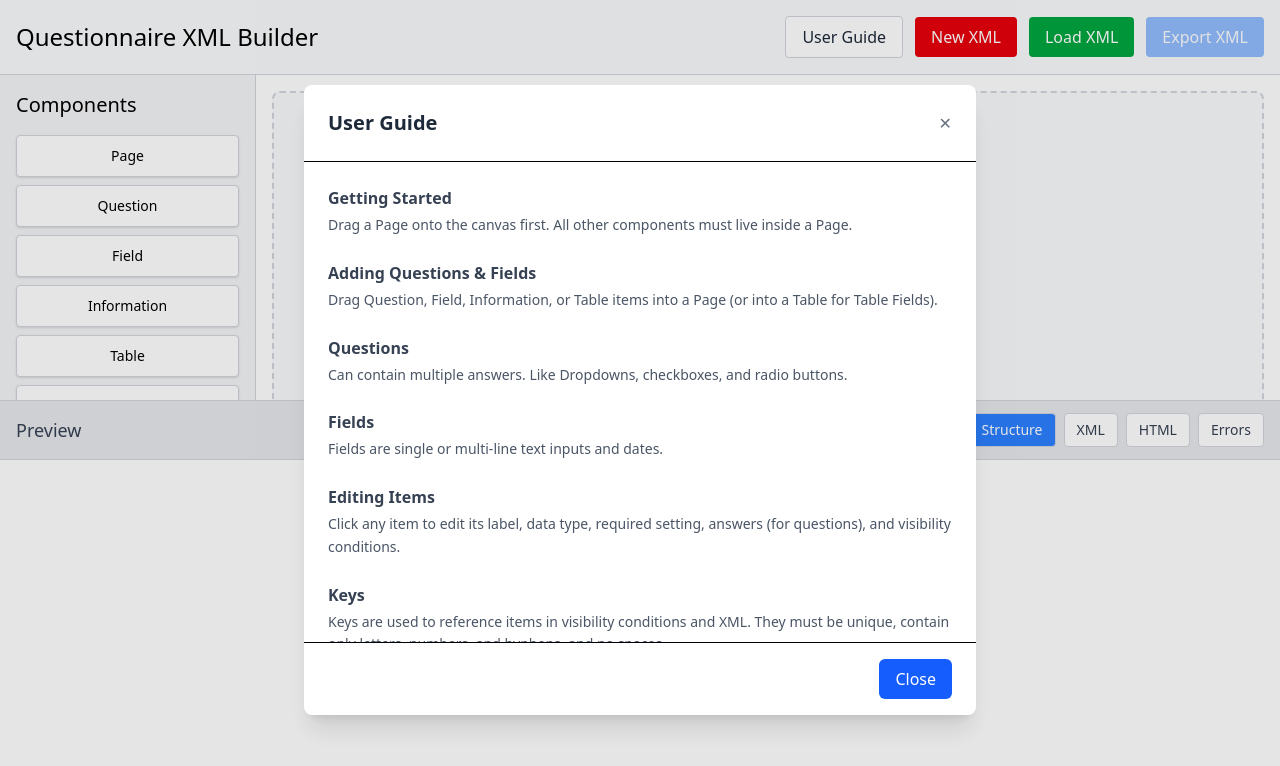
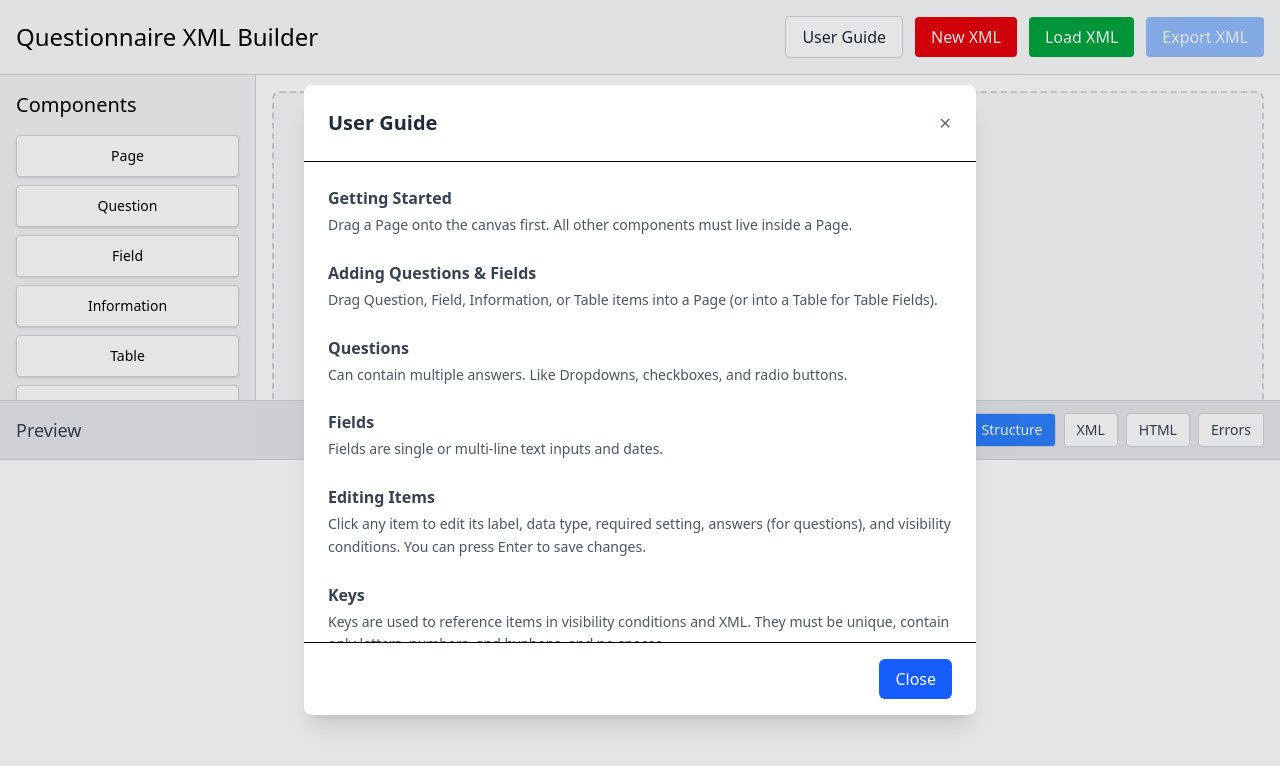
Before and after one commit to TaiChiLe/QuestionnaireBuilder, a React (Vite) app: page / in a window 1280 px wide. Both pictures are taken after a click on the button "User Guide". Shown: the top 766 px of the page. Built offline with nearby package versions, Linux system fonts and the light colour scheme.

Commit message:
[FEATURE] Added to user guide

```diff
--- a/src/components/UserGuideModal.jsx
+++ b/src/components/UserGuideModal.jsx
@@ -19,7 +19,7 @@
   },
   {
     title: 'Editing Items',
-    body: 'Click any item to edit its label, data type, required setting, answers (for questions), and visibility conditions.',
+    body: 'Click any item to edit its label, data type, required setting, answers (for questions), and visibility conditions. You can press Enter to save changes.',
   },
   {
     title: 'Keys',
```
